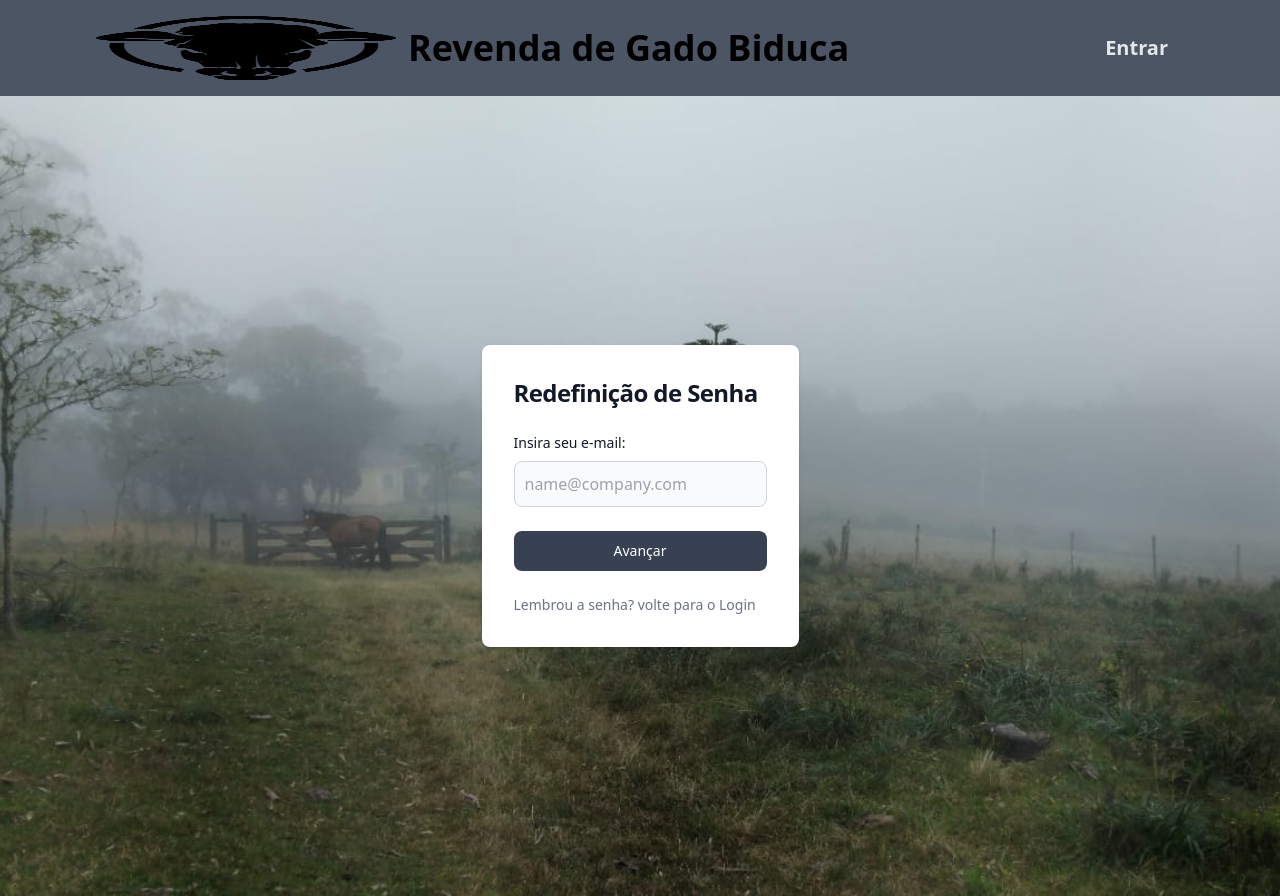
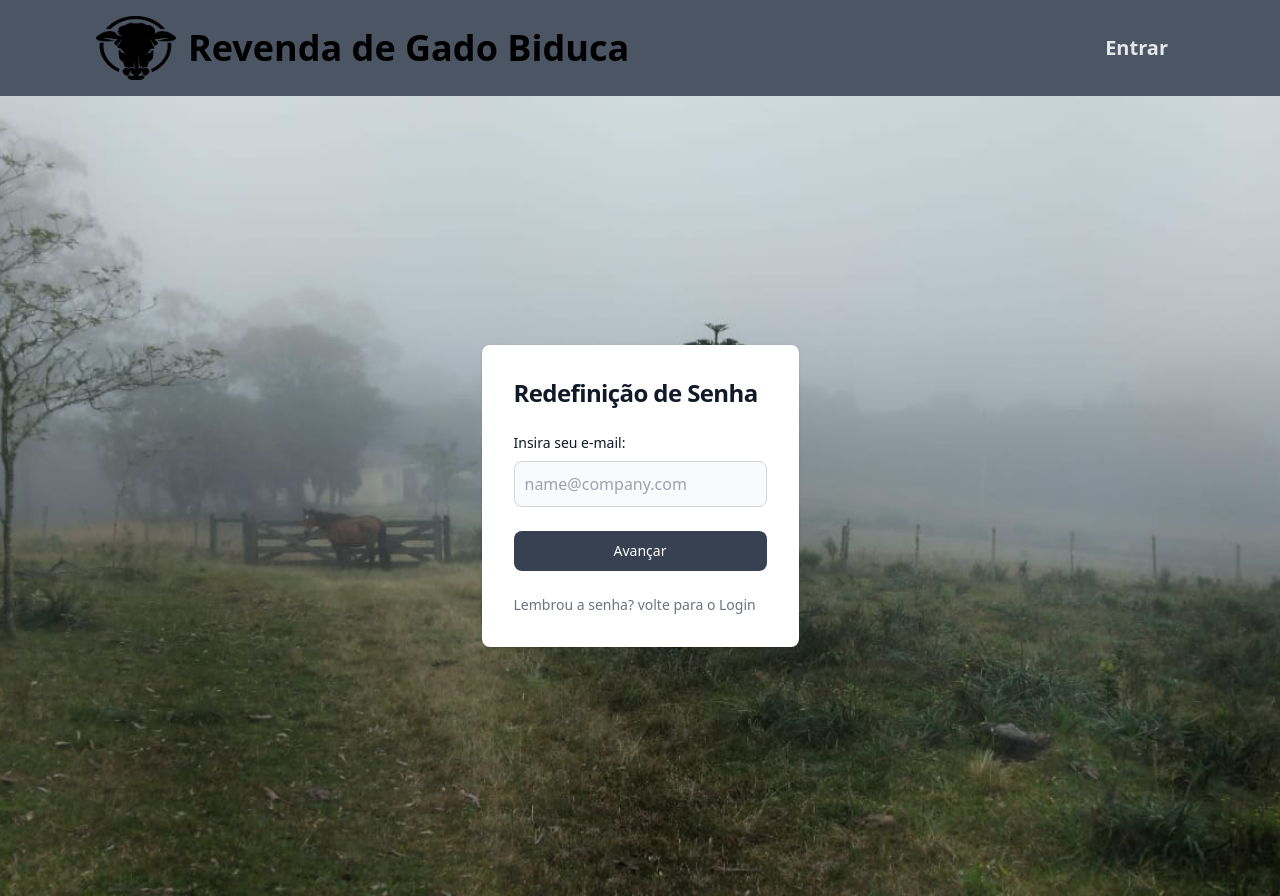
Before and after one commit to LeontinoMad/revenda_gado, a Next.js app: page /redefinir-senha/email in a window 1280 px wide. Built offline with nearby package versions, Linux system fonts and the light colour scheme.

Commit message:
reajustes

```diff
--- a/src/components/Header.tsx
+++ b/src/components/Header.tsx
@@ -28,8 +28,8 @@ export function Header() {
             src="/gado.webp"
             className="h-16"
             alt="Logo "
-            width={300}
-            height={180}
+            width={80}
+            height={50}
           />
           <span className="mr-11 text-4xl font-bold text-black whitespace-nowrap ">
             Revenda de Gado Biduca
```
